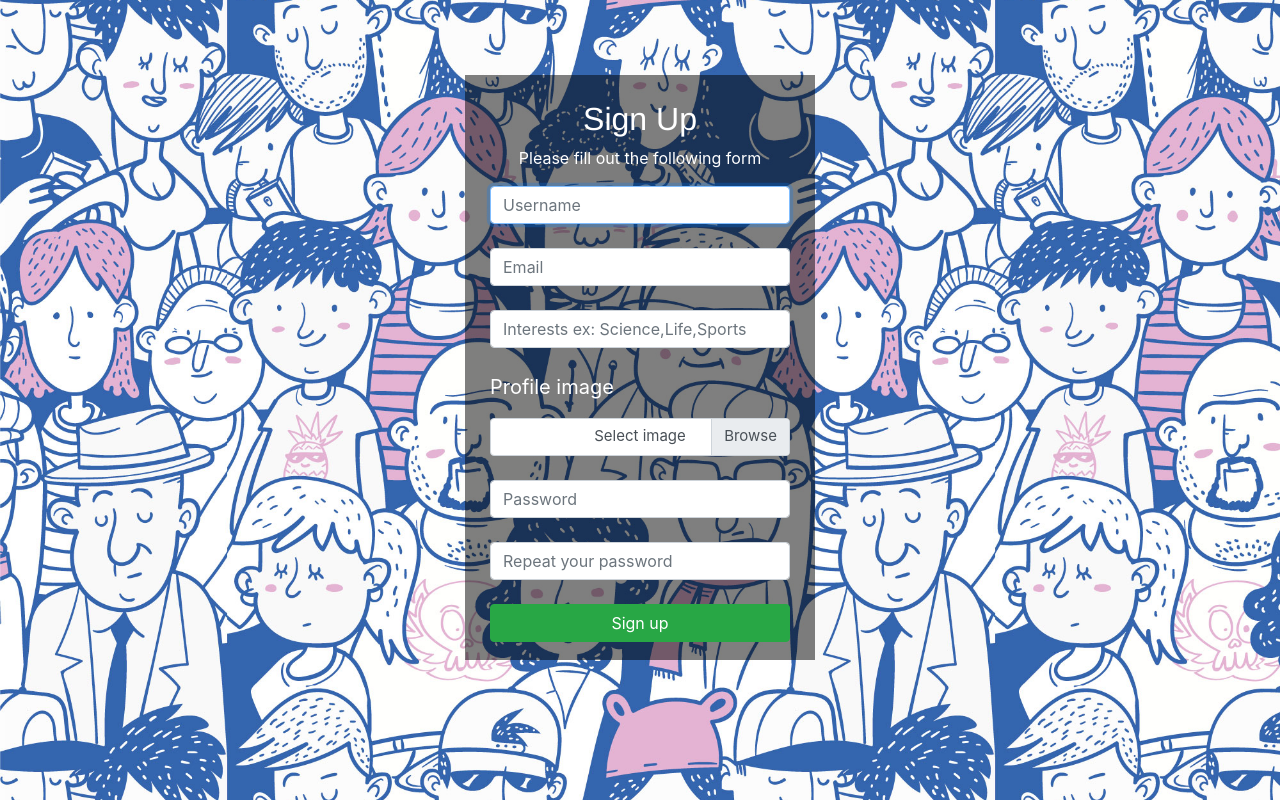
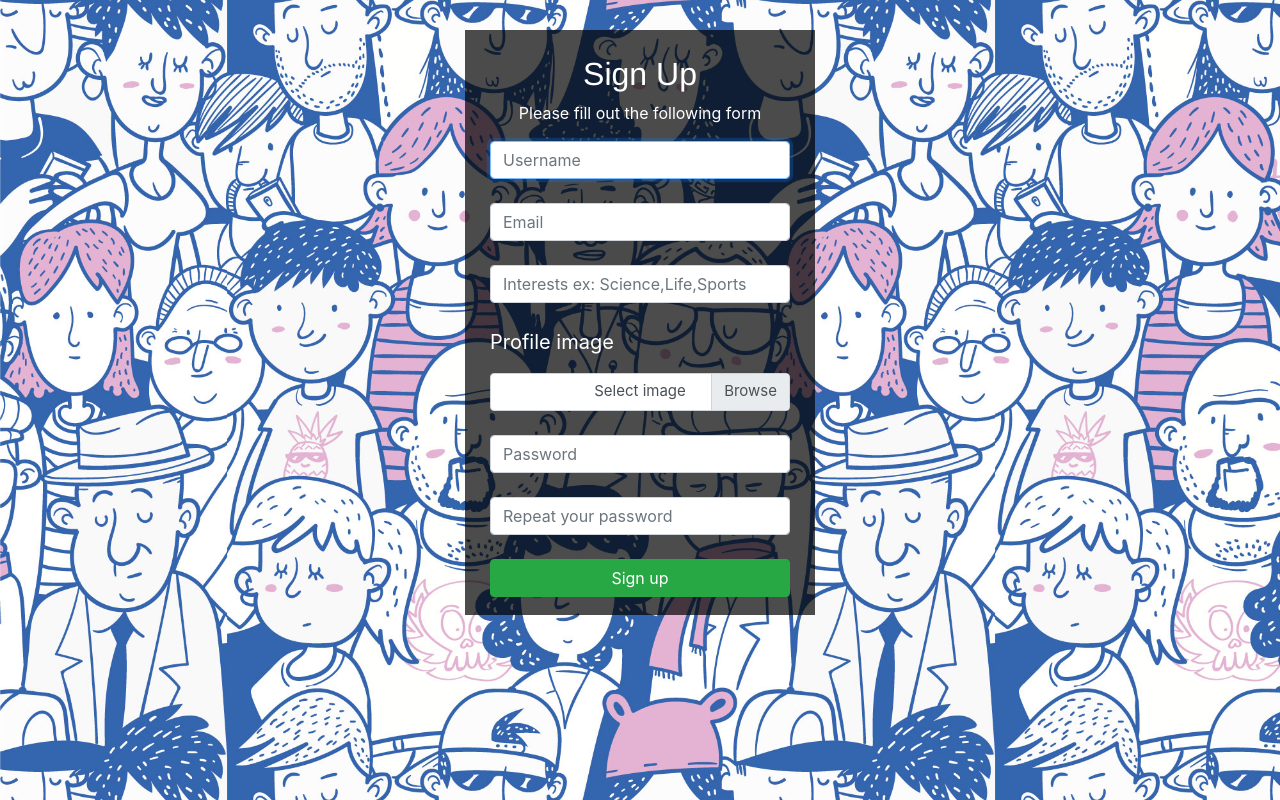
Before and after one commit to MagallanesFito/weheart, a Django app: page /webapp/register/ in a window 1280 px wide. Run offline with Django 3.2, Linux system fonts and the light colour scheme; some libraries are stand-ins or nearby versions.

Commit message:
little changes to register

```diff
--- a/webapp/templates/webapp/home.html
+++ b/webapp/templates/webapp/home.html
@@ -7,9 +7,8 @@
 	margin-top: 100px;
 	width: 350px;
 	height: 350px;
-	background-color: rgba(0, 0, 0, 0.3);
+	background-color: rgba(0, 0, 0, 0.7);
 	padding: 25px;
-	border-radius: 20px;
 }
 p,h1,h4{
 	font-family: Helvetica;
--- a/webapp/templates/webapp/register.html
+++ b/webapp/templates/webapp/register.html
@@ -5,10 +5,10 @@
 <link rel="stylesheet" type="text/css" href="{% static 'webapp/style.css'%}">
 <style type="text/css">
 #parent{
-	margin-top: 75px;
+	margin-top: 30px;
 	width: 350px;
 	height: 585px;
-	background-color: rgba(0, 0, 0, 0.5);
+	background-color: rgba(0, 0, 0, 0.7);
 	padding: 25px;
 }
 h2{
```
Also changed, not shown: db.sqlite3, weheart/media/profile_picture/pena.jpg (added).
